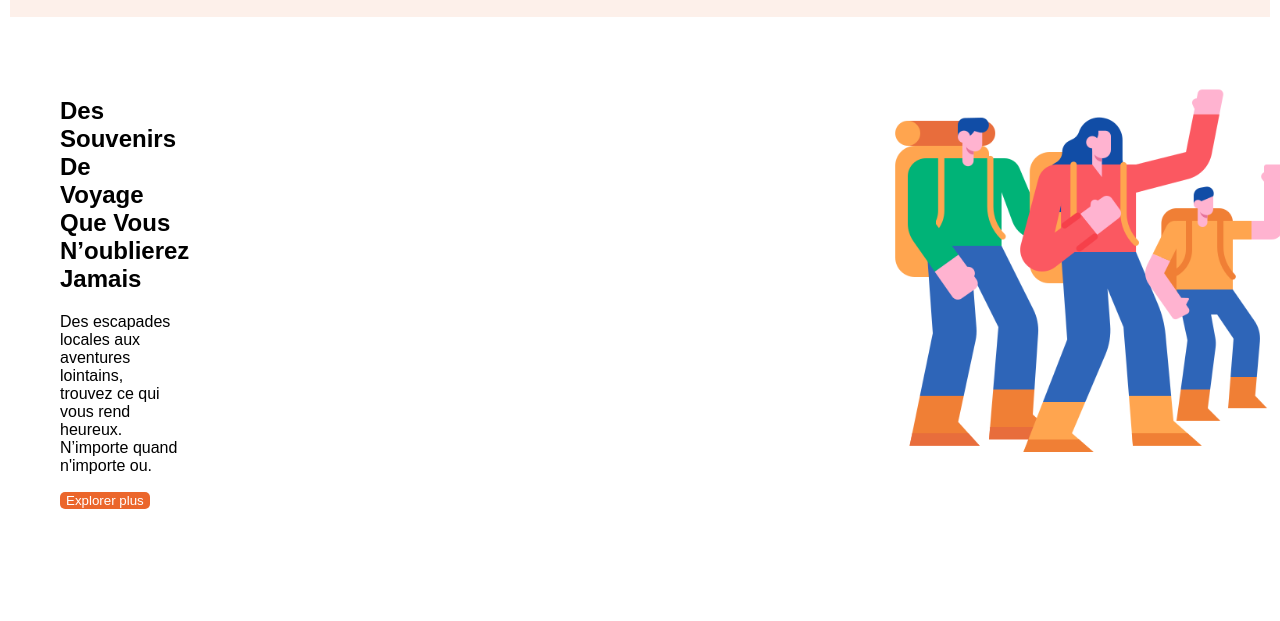
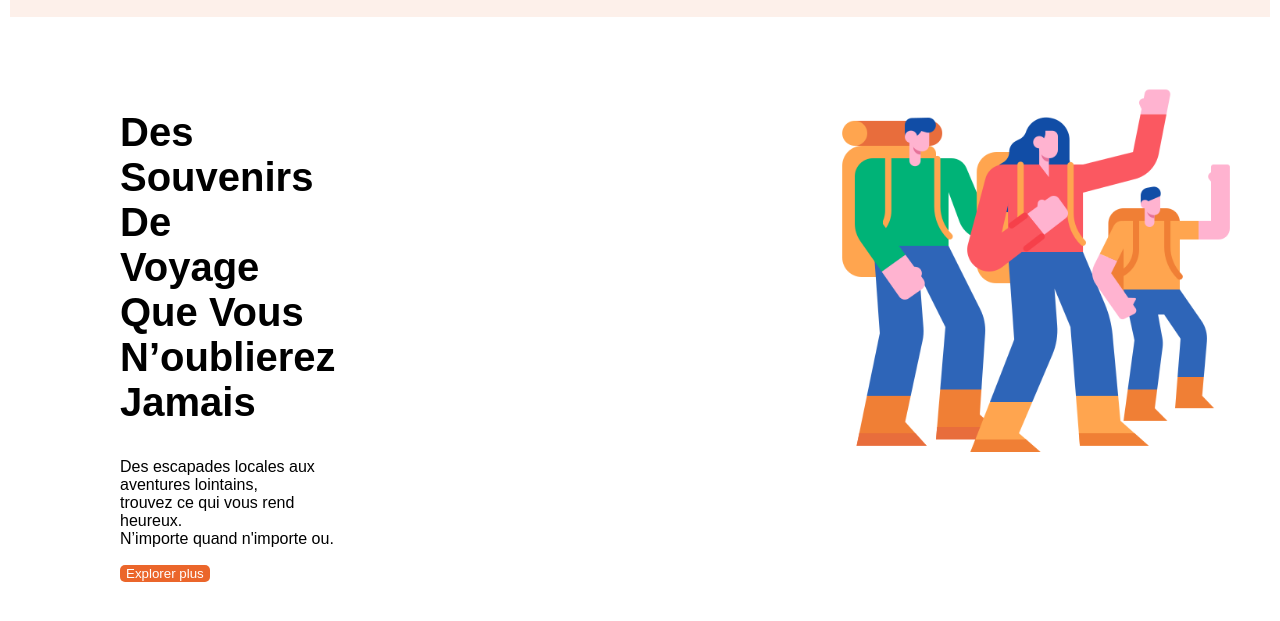
Before and after one commit to BtissamToumi1/Agence_voyage, a plain HTML site: page Index.html in a window 1280 px wide. Shown: the part 99-720 px from the top of the page. Drawn offline with Linux system fonts and the light colour scheme.

Commit message:
Mise en forme le titre de la page

```diff
--- a/propre.css
+++ b/propre.css
@@ -34,7 +34,14 @@ section{
     display: flex;
 }
 .text{
-    margin-right:700px;
+    margin-right:500px;
+    margin-left: 60px;
+}
+.text h1{
+    font-family: Arial, Helvetica, sans-serif;
+    font-style:normal;
+    font-size: 40px;
+    font-weight: bold;
 }
 #image1{
     height:400px;
```
